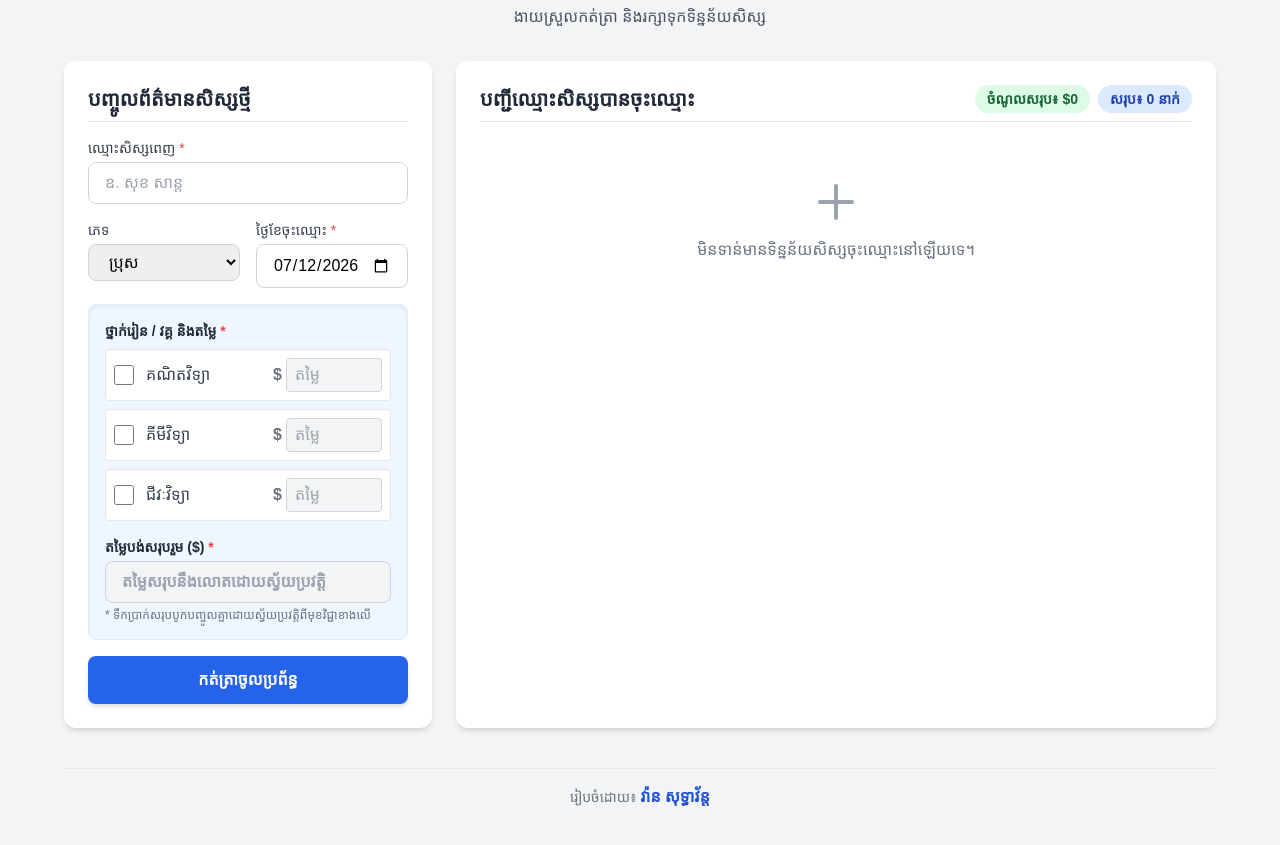
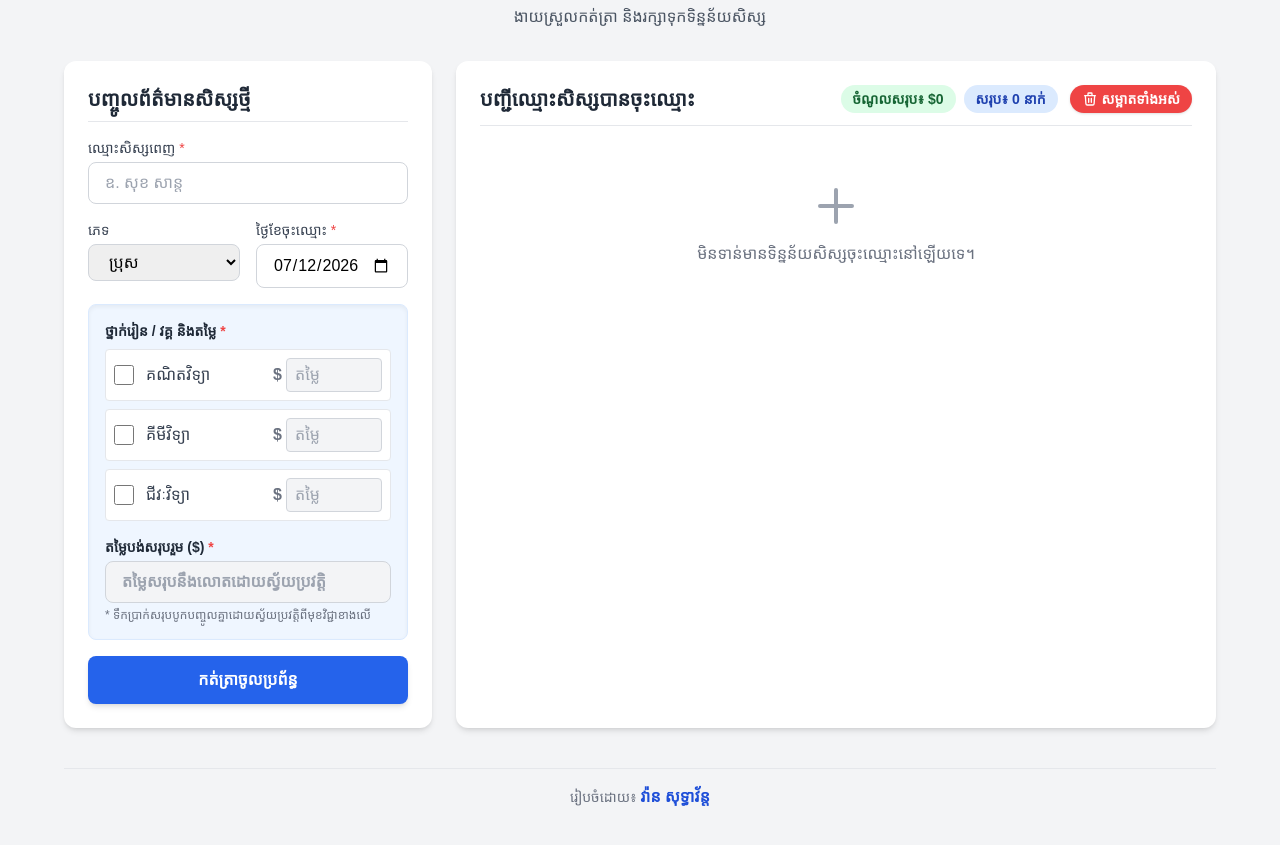
Before and after one commit to vansotheavornchemistry-cyber/invoice, a plain HTML site: page index.html in a window 1280 px wide. Shown: the part 75-920 px from the top of the page. Drawn offline with nearby package versions, Linux system fonts and the light colour scheme; a web font is replaced by a local one.

Commit message:
Update index.html

```diff
--- a/index.html
+++ b/index.html
@@ -4,9 +4,7 @@
     <meta charset="UTF-8">
     <meta name="viewport" content="width=device-width, initial-scale=1.0">
     <title>កម្មវិធីកត់ត្រាសិស្សចុះឈ្មោះចូលរៀន</title>
-    <!-- ប្រើប្រាស់ Tailwind CSS សម្រាប់រចនារូបរាង -->
     <script src="https://cdn.tailwindcss.com"></script>
-    <!-- ប្រើប្រាស់ Font ខ្មែរ -->
     <link href="https://fonts.googleapis.com/css2?family=Battambang:wght@400;700&family=Moul&display=swap" rel="stylesheet">
     <style>
         body {
@@ -21,7 +19,6 @@
 <body class="p-4 md:p-8">
 
     <div class="max-w-6xl mx-auto">
-        <!-- ផ្នែកខាងលើ៖ ចំណងជើង -->
         <header class="text-center mb-8">
             <h1 class="text-2xl md:text-4xl text-blue-700 title-font mb-2">ប្រព័ន្ធគ្រប់គ្រងការចុះឈ្មោះសិស្ស</h1>
             <p class="text-gray-600">ងាយស្រួលកត់ត្រា និងរក្សាទុកទិន្នន័យសិស្ស</p>
@@ -29,7 +26,6 @@
 
         <div class="grid grid-cols-1 lg:grid-cols-3 gap-6">
 
-            <!-- ផ្នែកខាងឆ្វេង៖ ហ្វមបញ្ចូលទិន្នន័យ (Input & Validation) -->
             <div class="bg-white p-6 rounded-xl shadow-md h-fit">
                 <h2 id="formTitle" class="text-xl font-bold text-gray-800 mb-4 border-b pb-2">បញ្ចូលព័ត៌មានសិស្សថ្មី</h2>
 
@@ -53,11 +49,9 @@
                         </div>
                     </div>
 
-                    <!-- ផ្នែកជ្រើសរើសមុខវិជ្ជា និងតម្លៃ (អាចរើសច្រើនមុខបញ្ចូលគ្នា) -->
                     <div class="bg-blue-50 p-4 rounded-lg border border-blue-100 shadow-inner">
                         <label class="block text-sm font-bold text-gray-800 mb-2">ថ្នាក់រៀន / វគ្គ និងតម្លៃ <span class="text-red-500">*</span></label>
                         <div class="flex flex-col gap-2 mb-4" id="subjectContainer">
-                            <!-- គណិតវិទ្យា -->
                             <div class="flex items-center justify-between bg-white p-2 rounded border hover:border-blue-400 transition">
                                 <label class="flex items-center gap-3 cursor-pointer flex-1">
                                     <input type="checkbox" name="subject" value="គណិតវិទ្យា" class="subject-checkbox w-5 h-5 text-blue-600 rounded focus:ring-blue-500">
@@ -68,7 +62,6 @@
                                     <input type="number" step="any" class="subject-price w-24 px-2 py-1 border border-gray-300 rounded focus:outline-none focus:border-blue-500 disabled:bg-gray-100 disabled:cursor-not-allowed" placeholder="តម្លៃ" disabled>
                                 </div>
                             </div>
-                            <!-- គីមីវិទ្យា -->
                             <div class="flex items-center justify-between bg-white p-2 rounded border hover:border-blue-400 transition">
                                 <label class="flex items-center gap-3 cursor-pointer flex-1">
                                     <input type="checkbox" name="subject" value="គីមីវិទ្យា" class="subject-checkbox w-5 h-5 text-blue-600 rounded focus:ring-blue-500">
@@ -79,7 +72,6 @@
                                     <input type="number" step="any" class="subject-price w-24 px-2 py-1 border border-gray-300 rounded focus:outline-none focus:border-blue-500 disabled:bg-gray-100 disabled:cursor-not-allowed" placeholder="តម្លៃ" disabled>
                                 </div>
                             </div>
-                            <!-- ជីវៈវិទ្យា -->
                             <div class="flex items-center justify-between bg-white p-2 rounded border hover:border-blue-400 transition">
                                 <label class="flex items-center gap-3 cursor-pointer flex-1">
                                     <input type="checkbox" name="subject" value="ជីវៈវិទ្យា" class="subject-checkbox w-5 h-5 text-blue-600 rounded focus:ring-blue-500">
@@ -110,22 +102,22 @@
                 </form>
             </div>
 
-            <!-- ផ្នែកខាងស្តាំ៖ តារាងទិន្នន័យ (Recording & Output) -->
             <div class="bg-white p-6 rounded-xl shadow-md lg:col-span-2">
-                <div class="flex justify-between items-center mb-4 border-b pb-2">
+                <div class="flex flex-col md:flex-row justify-between items-start md:items-center mb-4 border-b pb-3 gap-3">
                     <h2 class="text-xl font-bold text-gray-800">បញ្ជីឈ្មោះសិស្សបានចុះឈ្មោះ</h2>
-                    <div class="flex gap-2 flex-wrap justify-end">
+                    <div class="flex gap-2 flex-wrap items-center">
                         <span class="bg-green-100 text-green-800 text-sm font-bold px-3 py-1 rounded-full">ចំណូលសរុប៖ $<span id="totalRevenue">0</span></span>
                         <span class="bg-blue-100 text-blue-800 text-sm font-bold px-3 py-1 rounded-full">សរុប៖ <span id="totalStudents">0</span> នាក់</span>
+                        <button onclick="deleteAllData()" class="bg-red-500 hover:bg-red-600 text-white text-sm font-bold px-3 py-1 rounded-full shadow transition flex items-center gap-1 ml-1" title="លុបទិន្នន័យទាំងអស់">
+                            <svg class="w-4 h-4" fill="none" stroke="currentColor" viewBox="0 0 24 24"><path stroke-linecap="round" stroke-linejoin="round" stroke-width="2" d="M19 7l-.867 12.142A2 2 0 0116.138 21H7.862a2 2 0 01-1.995-1.858L5 7m5 4v6m4-6v6m1-10V4a1 1 0 00-1-1h-4a1 1 0 00-1 1v3M4 7h16"></path></svg>
+                            សម្អាតទាំងអស់
+                        </button>
                     </div>
                 </div>
 
-                <!-- កន្លែងបង្ហាញតារាងដែលបែងចែកតាមថ្នាក់ -->
                 <div id="tablesContainer" class="space-y-6">
-                    <!-- តារាងនីមួយៗនឹងបង្ហាញនៅទីនេះតាមរយៈ JavaScript -->
-                </div>
+                    </div>
 
-                <!-- ស្ថានភាពពេលគ្មានទិន្នន័យ -->
                 <div id="emptyState" class="text-center py-10 text-gray-500">
                     <svg class="mx-auto h-12 w-12 text-gray-400 mb-3" fill="none" viewBox="0 0 24 24" stroke="currentColor">
                         <path stroke-linecap="round" stroke-linejoin="round" stroke-width="2" d="M12 4v16m8-8H4" />
@@ -136,14 +128,12 @@
 
         </div>
 
-        <!-- ផ្នែកខាងក្រោម៖ ឈ្មោះអ្នករៀបចំ -->
         <footer class="text-center mt-10 mb-4 text-gray-500 text-sm border-t pt-4">
             <p>រៀបចំដោយ៖ <span class="font-bold text-blue-700 text-base">វ៉ាន សុទ្ធាវ័ន្ត</span></p>
         </footer>
 
     </div>
 
-    <!-- JavaScript សម្រាប់ដំណើរការ Logic កម្មវិធី -->
     <script>
         // អថេរសម្រាប់កំណត់ថាតើកំពុងស្ថិតក្នុងទម្រង់កែសម្រួលឬអត់
         let editingIndex = -1;
@@ -312,11 +302,9 @@
                             <td class="p-3 text-gray-500">${formattedDate}</td>
                             <td class="p-3 text-center">
                                 <div class="flex justify-center gap-1">
-                                    <!-- ប៊ូតុងកែសម្រួល -->
                                     <button onclick="editStudent(${student.originalIndex})" class="text-blue-500 hover:text-blue-700 hover:bg-blue-50 p-1.5 rounded transition" title="កែសម្រួលទិន្នន័យ">
                                         <svg class="w-4 h-4" fill="none" stroke="currentColor" viewBox="0 0 24 24"><path stroke-linecap="round" stroke-linejoin="round" stroke-width="2" d="M15.232 5.232l3.536 3.536m-2.036-5.036a2.5 2.5 0 113.536 3.536L6.5 21.036H3v-3.572L16.732 3.732z"></path></svg>
                                     </button>
-                                    <!-- ប៊ូតុងលុប -->
                                     <button onclick="deleteStudent(${student.originalIndex})" class="text-red-500 hover:text-red-700 hover:bg-red-50 p-1.5 rounded transition" title="លុបទិន្នន័យ">
                                         <svg class="w-4 h-4" fill="none" stroke="currentColor" viewBox="0 0 24 24"><path stroke-linecap="round" stroke-linejoin="round" stroke-width="2" d="M19 7l-.867 12.142A2 2 0 0116.138 21H7.862a2 2 0 01-1.995-1.858L5 7m5 4v6m4-6v6m1-10V4a1 1 0 00-1-1h-4a1 1 0 00-1 1v3M4 7h16"></path></svg>
                                     </button>
@@ -467,7 +455,7 @@
             renderTable();
         });
 
-        // មុខងារសម្រាប់លុបទិន្នន័យ
+        // មុខងារសម្រាប់លុបទិន្នន័យសិស្សម្នាក់
         function deleteStudent(index) {
             if(confirm("តើអ្នកពិតជាចង់លុបទិន្នន័យសិស្សនេះមែនទេ?")) {
                 students.splice(index, 1);
@@ -480,6 +468,27 @@
             }
         }
 
+        // មុខងារថ្មីសម្រាប់លុបទិន្នន័យទាំងអស់
+        function deleteAllData() {
+            if (students.length === 0) {
+                alert("មិនទាន់មានទិន្នន័យសម្រាប់លុបទេ!");
+                return;
+            }
+
+            if (confirm("តើអ្នកពិតជាចង់លុបទិន្នន័យសិស្សទាំងអស់មែនទេ?\nការលុបនេះនឹងសម្អាតទិន្នន័យទាំងអស់ ហើយមិនអាចទាញយកមកវិញបានឡើយ!")) {
+                // សម្អាត Array
+                students = [];
+                // សម្អាត Local Storage
+                localStorage.removeItem('registeredStudents');
+
+                // បិទការកែសម្រួលបើសិនកំពុងបើក
+                cancelEdit();
+
+                // Update តារាង
+                renderTable();
+            }
+        }
+
         // បង្ហាញទិន្នន័យលើកដំបូងពេលបើកកម្មវិធី
         renderTable();
 
```
